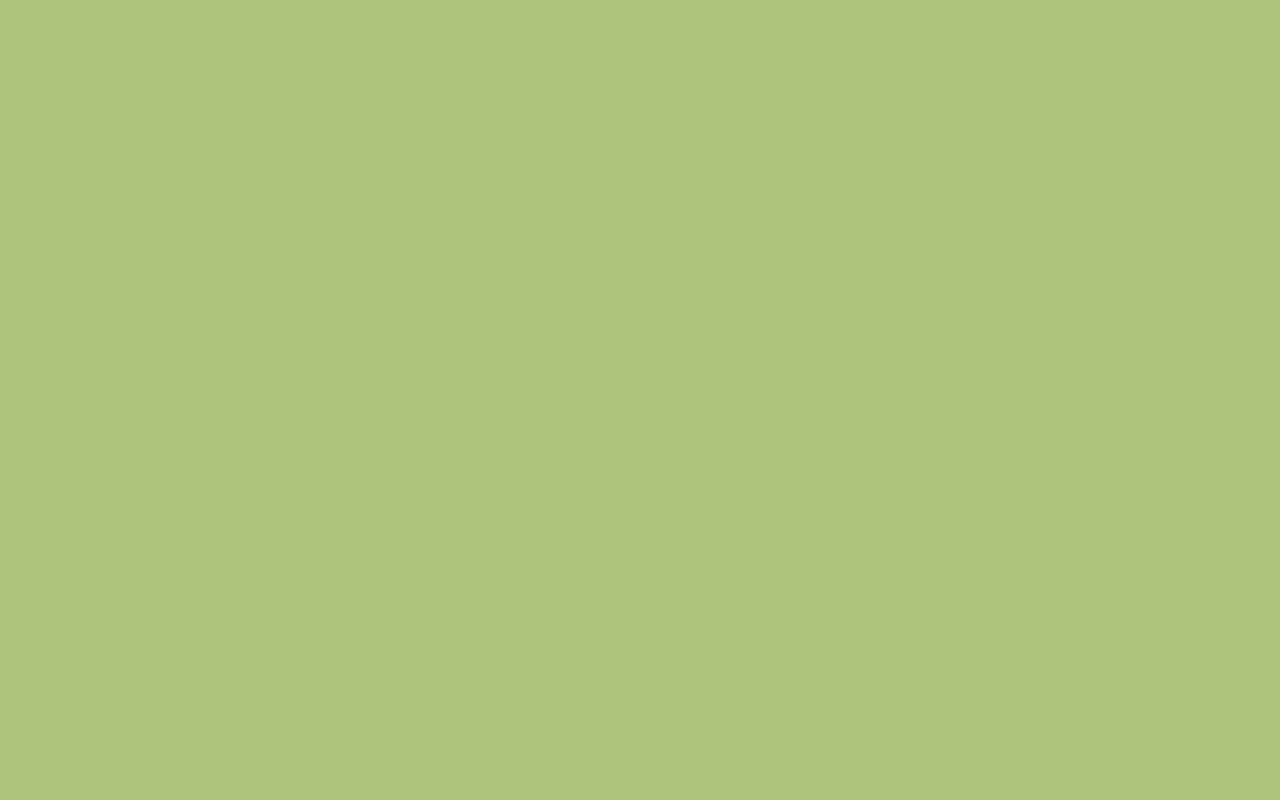
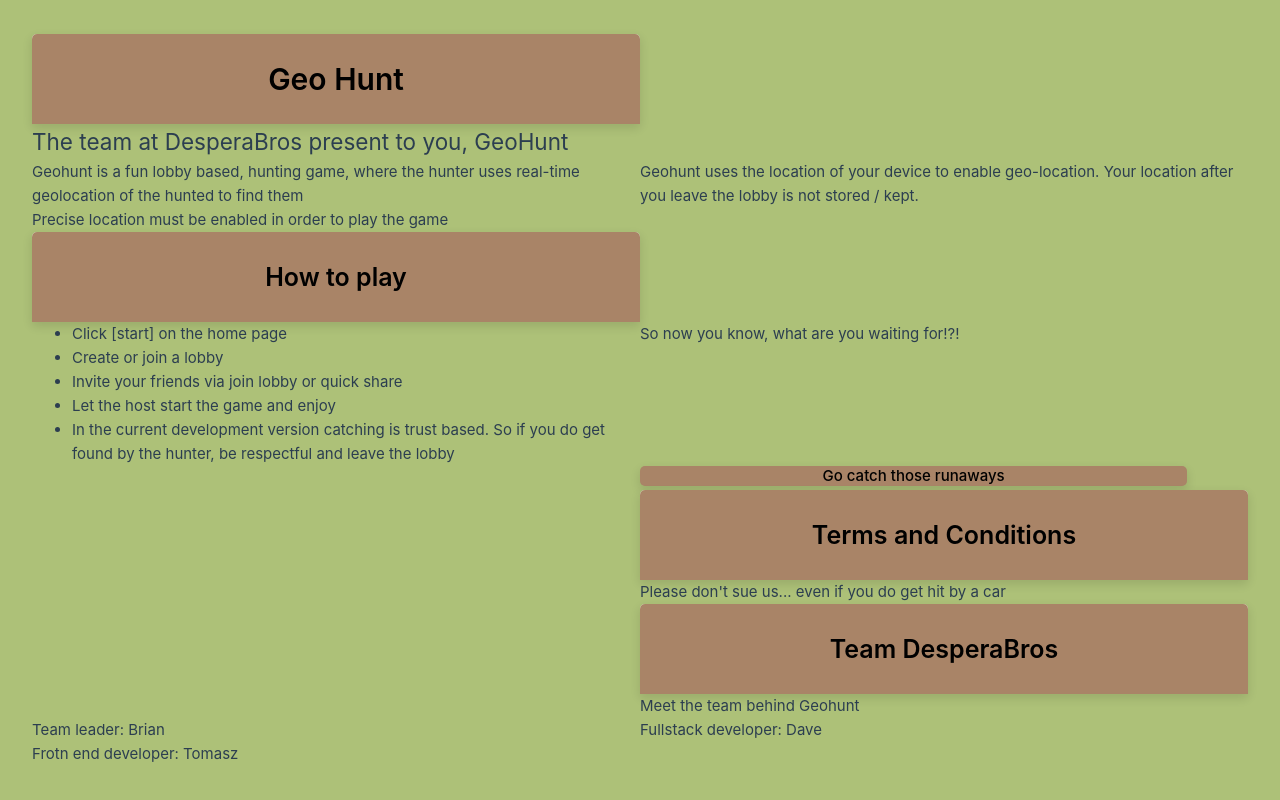
Before and after one commit to daveszczesny/geohunt-vue, a Vue app: page /info in a window 1280 px wide. Before the commit this address had no page. Built offline with nearby package versions, Linux system fonts and the light colour scheme.

Commit message:
Added info page

```diff
--- a/src/pages/Home.vue
+++ b/src/pages/Home.vue
@@ -1,6 +1,3 @@
-<script>
-
-</script>
 
 <template>
     <div class="mainText">
@@ -8,11 +5,14 @@
     </div>
     <div class="button-container">
         <router-link  class="link" to="/create">Start</router-link>
-        <router-link class="link" to="/lobby">Info</router-link>
+        <router-link class="link" to="/info">Info</router-link>
     </div>
 
 
 </template>
+
+<script>
+</script>
 
 <style scoped>
 .link {
--- /dev/null
+++ b/src/pages/Info.vue
@@ -0,0 +1,103 @@
+<template>
+    <div class="wrapper">
+        <h1 class="title">Geo Hunt</h1>
+    </div>
+    <br>
+    <h2>The team at DesperaBros present to you, GeoHunt</h2><br />
+    <p>Geohunt is a fun lobby based, hunting game, where the hunter uses real-time geolocation of the hunted to find them
+    </p>
+    <p>Geohunt uses the location of your device to enable geo-location. Your location after you leave the lobby is not
+        stored / kept.</p>
+    <p>Precise location must be enabled in order to play the game</p>
+    <br />
+    <div class="wrapper">
+        <h2 class="title2">How to play</h2>
+    </div><br>
+    <ul>
+        <li>Click [start] on the home page</li>
+        <li>Create or join a lobby</li>
+
+        <li>Invite your friends via join lobby or quick share</li>
+
+        <li>Let the host start the game and enjoy</li>
+        <li>In the current development version catching is trust based. So if you do get found by the hunter, be respectful
+            and leave the lobby</li>
+    </ul>
+    <p>So now you know, what are you waiting for!?! </p><br><router-link class="wrapper link" to='/create'>Go catch those runaways </router-link>
+    <br><br>
+    <div class="wrapper">
+        <h3 class="title2">Terms and Conditions</h3>
+    </div><br>
+    <p>Please don't sue us... even if you do get hit by a car</p>
+
+    <br><br>
+    <div class="wrapper">
+        <h3 class="title2">Team DesperaBros</h3>
+    </div><br>
+    <p>Meet the team behind Geohunt</p>
+    <p>Team leader: <span>Brian</span></p>
+    <p>Fullstack developer: <span>Dave</span></p>
+    <p>Frotn end developer: <span>Tomasz</span></p>
+
+</template>
+
+
+<script>
+</script>
+<style scoped>
+.container {
+    max-width: 440px;
+    padding: 0 20px;
+    margin: 170px auto;
+
+}
+
+.wrapper {
+    width: 100%;
+    background: #fff;
+    border-radius: 5px;
+    box-shadow: 0px 4px 10px 1px rgba(0, 0, 0, 0.1);
+}
+
+.link {
+    height: 20px;
+    background: #A98467;
+    max-width: 90%;
+    text-decoration: none;
+    min-width: 80%;
+    border-radius: 2px, 2px, 0,0;
+    color: black;
+    font-size: 15px;
+    font-weight: 500;
+    display: flex;
+    align-items: center;
+    justify-content: center;
+}
+
+.wrapper .title {
+    height: 90px;
+    background: #a98467;
+    border-radius: 5px 5px 0 0;
+    color: rgb(0, 0, 0);
+    font-size: 30px;
+    font-weight: 600;
+    display: flex;
+    align-items: center;
+    justify-content: center;
+
+}
+
+.wrapper .title2 {
+    height: 90px;
+    background: #a98467;
+    border-radius: 5px 5px 0 0;
+    color: rgb(0, 0, 0);
+    font-size: 25px;
+    font-weight: 600;
+    display: flex;
+    align-items: center;
+    justify-content: center;
+
+}
+
+</style>
--- a/src/router/routes.js
+++ b/src/router/routes.js
@@ -5,6 +5,7 @@ function loadPage(component){
 
 export default [
     {path: '/', component: loadPage('Home')},
+    {path: '/info', component: loadPage('Info')},
     {path: '/create', component: loadPage("Create")},
     {path: '/lobby', component: loadPage("Lobby")},
     {path: '/game', component: loadPage("Game")},
```
